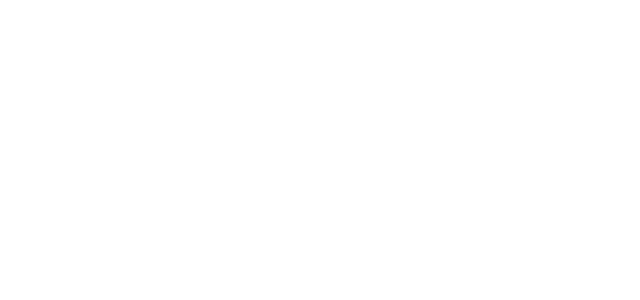
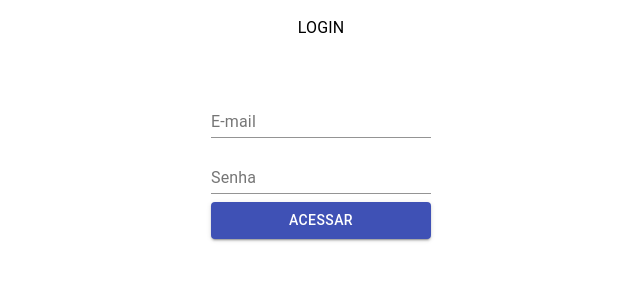
Before and after one commit to helanymelo/projects_in_react_js, a React (Create React App) app in the folder labex/: page /login in a window 1280 px wide. Before the commit this address had no page. Shown: the top 300 px of the page, without its empty margins (319-959 px from the left). Built offline with nearby package versions, Linux system fonts and the light colour scheme.

Commit message:
adicionando login e material ui

```diff
--- a/labex/src/App.js
+++ b/labex/src/App.js
@@ -10,8 +10,8 @@
 
 const AppContainer = styled.div`
   display:flex;
-  margin:auto;
-  align-item:center;
+  flex-direction: column;
+  align-items:center;
   padding:16px;
 
 `;
@@ -23,18 +23,20 @@
 
 function App() {
   return (
+
       <BrowserRouter>
         <AppContainer>
             <Routes>
               <Route exact path='/' element={<HomePage/>}/>
-              <Route exact path='/loginPage' element={<LoginPage/>}/>
+              <Route exact path='/login' element={<LoginPage/>}/>
               <Route exact path='/cadastro' element={<Application/>}/>
               <Route exact path='/criar-viagem' element={<CreateTripPage/>}/>
               <Route exact path='/detalhes-viagens' element={<TripDetail/>}/>
               <Route exact path='/lista-viagem' element={<TripList/>}/>
             </Routes>
-          </AppContainer>
-      </BrowserRouter>
+            </AppContainer>
+        </BrowserRouter>
+
 
   );
 }
--- a/labex/src/pages/HomePage/HomePage.js
+++ b/labex/src/pages/HomePage/HomePage.js
@@ -1,9 +1,28 @@
 import React from "react";
+import  Typography  from "@material-ui/core/Typography";
+import { Button } from "@material-ui/core";
+import {ButtonContainer} from "./styles";
+import {Link} from "react-router-dom";
+
 
 
 const HomePage =()=>{
     return(
-        <h1>HomePage</h1>
+        <div>
+            <Typography variant='h2' align={'center'}>LabeX</Typography>
+            <ButtonContainer>
+                <Link to={'/login'}>
+                    <Button variant={'outlined'} color={'secondary'}width='100%'>Administrador</Button>
+                </Link>
+
+                <Link to={'/cadastro'}>
+                    <Button variant={'outlined'} color={'secondary'} width='100%'>Cadidatar-me</Button>
+                </Link>
+
+
+            </ButtonContainer>
+        </div>
+
     )
 }
 
--- /dev/null
+++ b/labex/src/pages/HomePage/styles.js
@@ -0,0 +1,12 @@
+import styled from "styled-components"
+
+
+export const ButtonContainer = styled.div`
+    display: grid;
+    grid-auto-flow: column;
+    gap:16px;
+
+    a{
+        text-decoration: none;
+    }
+`
--- a/labex/src/pages/LoginPage/LoginPage.js
+++ b/labex/src/pages/LoginPage/LoginPage.js
@@ -1,8 +1,18 @@
+import { Button, TextField, Typography } from "@material-ui/core";
 import React from "react";
+import { LoginForm } from "./styles";
+
 
 const LoginPage =()=>{
     return(
-        <h1>LoginPage</h1>
+        <><Typography>LOGIN</Typography>
+        <LoginForm>
+            <TextField label={'E-mail'} type={'email'}/>
+            <TextField label={'Senha'} type={'password'}/>
+            <Button type={'submit'} variant={'contained'} color={'primary'}>Acessar</Button>
+
+
+        </LoginForm></>
     )
 }
 
--- /dev/null
+++ b/labex/src/pages/LoginPage/styles.js
@@ -0,0 +1,9 @@
+import styled from 'styled-components';
+
+export const LoginForm = styled.form`
+    display: grid;
+    gap:8px;
+    align-items: center;
+    margin-top: 50px;
+
+`
```
Also changed, not shown: labex/src/pages/LoginPage/index.js (deleted).
